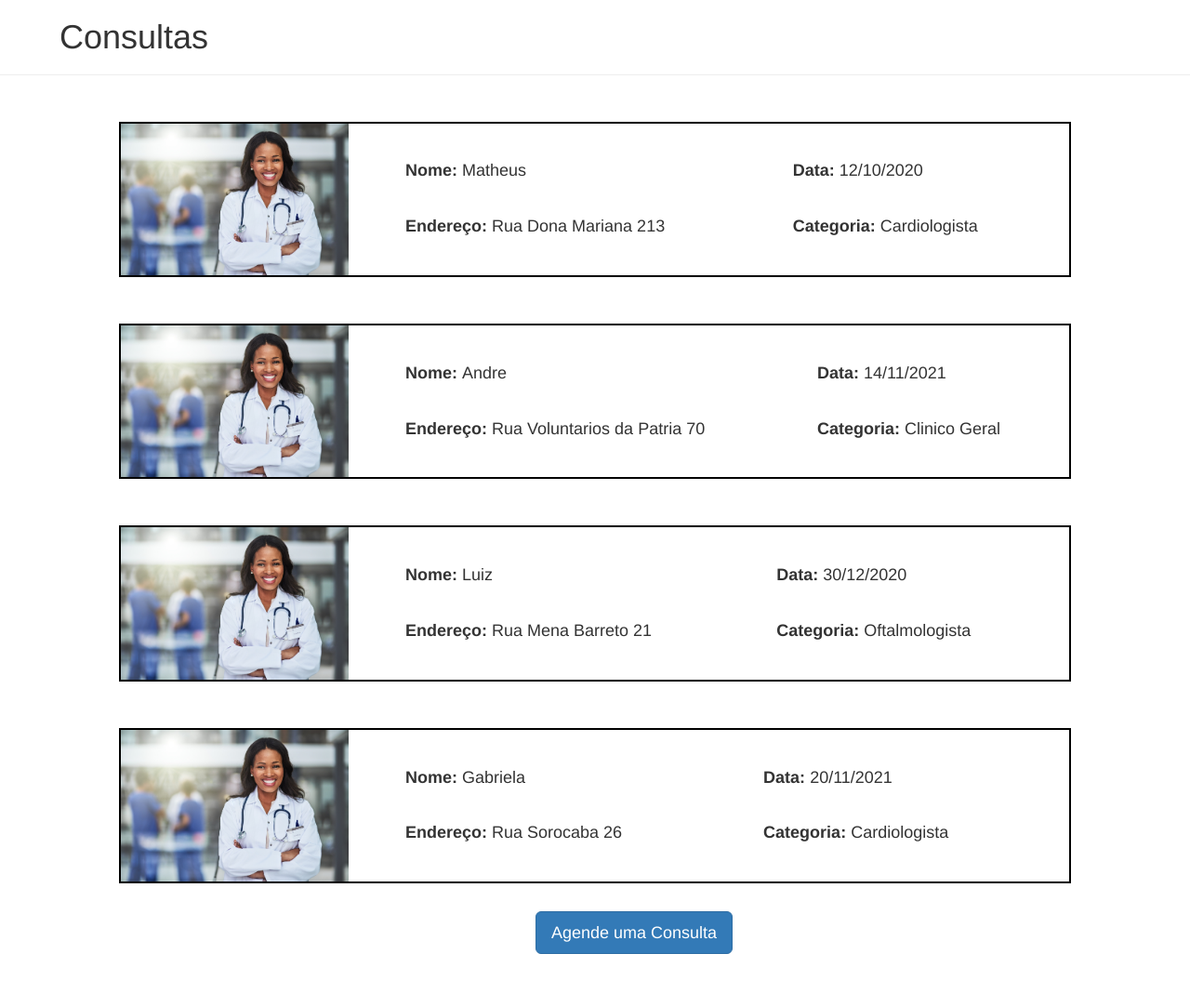
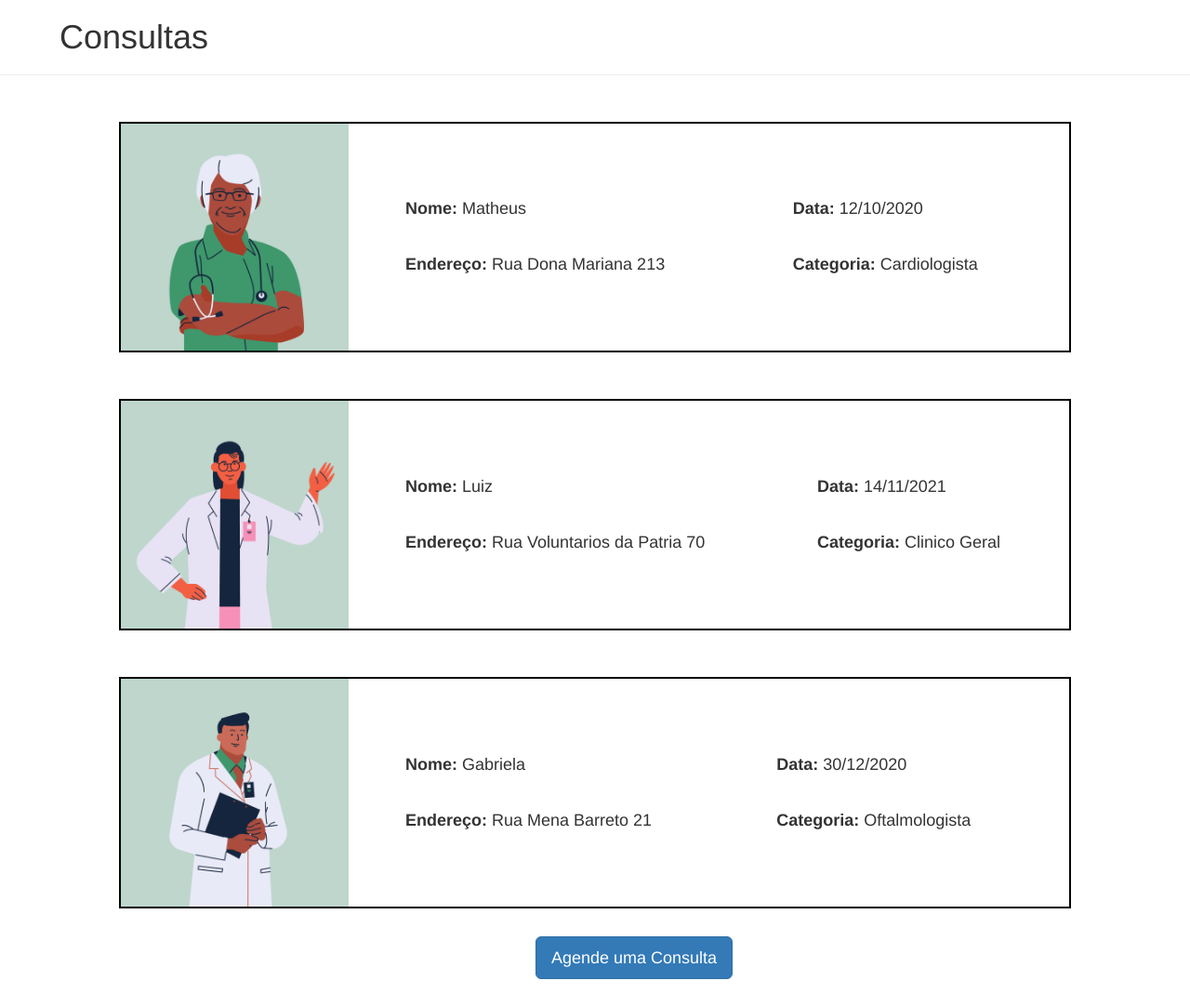
Before and after one commit to IKuuhakuI/Lumanga, a Flask app: page /consultas in a window 1280 px wide. Shown: the part 52-1135 px from the top of the page at 93% size. Before the commit the page ends 1078 px from the top, so only its background shows below. Run offline with Flask 2, Linux system fonts and the light colour scheme; some libraries are stand-ins or nearby versions.

Commit message:
imagem dos medicos colocada

```diff
--- a/app/templates/consultas.html
+++ b/app/templates/consultas.html
@@ -19,16 +19,17 @@
     <h1 style= "margin-left: 5%"> Consultas</h1>
     <hr>
     {% block content %}
-    {% set Nomes = ["Matheus","Andre","Luiz","Gabriela"]%}
-    {% set Endereco = ["Rua Dona Mariana 213","Rua Voluntarios da Patria 70","Rua Mena Barreto 21","Rua Sorocaba 26"]%}
-    {% set Data = ["12/10/2020","14/11/2021","30/12/2020","20/11/2021"]%}
-    {% set Categoria = ["Cardiologista","Clinico Geral","Oftalmologista","Cardiologista"]%}
-    {% for i in range(4) %}
+    {% set Nomes = ["Matheus","Luiz","Gabriela"]%}
+    {% set Endereco = ["Rua Dona Mariana 213","Rua Voluntarios da Patria 70","Rua Mena Barreto 21"]%}
+    {% set Data = ["12/10/2020","14/11/2021","30/12/2020"]%}
+    {% set Categoria = ["Cardiologista","Clinico Geral","Oftalmologista"]%}
+    {% set Imagens = ["static/imagens/11.png","static/imagens/12.png","static/imagens/13.png"]%}
+    {% for i in range(3) %}
     <div class="card-consulta-container">
     <table>
         <tr>
             <td style ="width: 30%">
-                <div style="position: relative;"><img src="static/imagens/medica.jpg" style="width: 80%; height: 10%;"></div>
+                <div style="position: relative;"><img src={{Imagens[i]}} style="width: 80%; height: 10%;"></div>
             </td>
             <td>
             <div>
--- a/app/templates/eventos.html
+++ b/app/templates/eventos.html
@@ -53,8 +53,8 @@
 <hr >
 <div class="card-eventos-container">
   <div style="text-align: left; padding: 10px;">
-    <h1>Evento</h1>
-    <p>Lorem ipsum dolor sit amet, consectetur adipiscing elit, sed do eiusmod tempor incididunt ut labore et dolore magna aliqua.Utenim ad minim veniam, quis nostrud exercitation ullamco laboris nisi ut aliquip ex ea commodo consequat.</p>
+    <h1>Sessão de Alongamento</h1>
+    <p></p>
 
   <div class="card-button">
     <button  class="btn btn-primary btn-block btn-lg" style="width: auto" onclick="">Inscreva-se</button>
```
Also changed, not shown: app/static/imagens/11.png (added), app/static/imagens/12.png (added), app/static/imagens/13.png (added).
